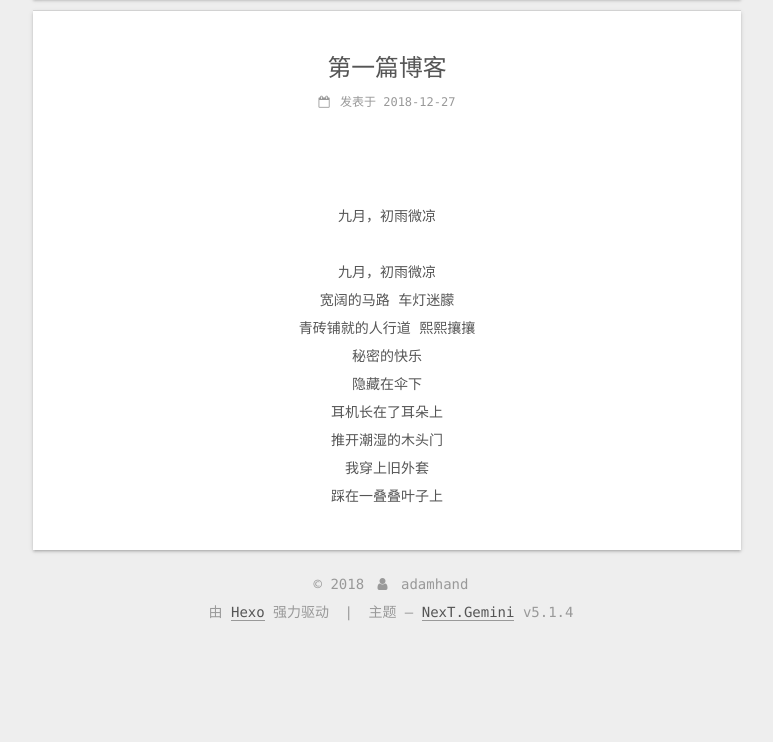
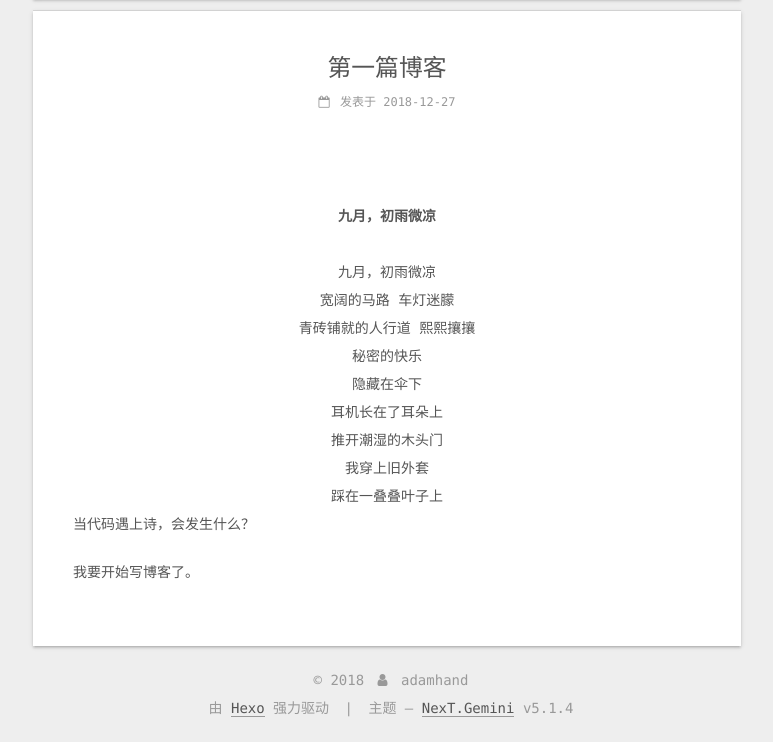
Before and after one commit to adamhand/adamhand.github.io, a plain HTML site: page index.html in a window 1280 px wide. Shown: the part 4647-5389 px from the top of the page, without its empty margins (379-1152 px from the left). Before the commit the page ends 5293 px from the top, so only its background shows below. Drawn offline with Linux system fonts and the light colour scheme.

Commit message:
Site updated: 2018-12-28 11:08:40

```diff
--- a/index.html
+++ b/index.html
@@ -494,7 +494,11 @@
 
 
 
-            <center><br>九月，初雨微凉<br><br>九月，初雨微凉<br>宽阔的马路 车灯迷朦<br>青砖铺就的人行道 熙熙攘攘<br>秘密的快乐<br>隐藏在伞下<br>耳机长在了耳朵上<br>推开潮湿的木头门<br>我穿上旧外套<br>踩在一叠叠叶子上<br></center>
+            <center><br><strong>九月，初雨微凉</strong><br><br>九月，初雨微凉<br>宽阔的马路 车灯迷朦<br>青砖铺就的人行道 熙熙攘攘<br>秘密的快乐<br>隐藏在伞下<br>耳机长在了耳朵上<br>推开潮湿的木头门<br>我穿上旧外套<br>踩在一叠叠叶子上<br></center>
+
+<p>当代码遇上诗，会发生什么？</p>
+<p>我要开始写博客了。</p>
+
 
 
 
```
Also changed, not shown: 2018/12/27/第一篇博客/index.html (+9 -5 lines).
